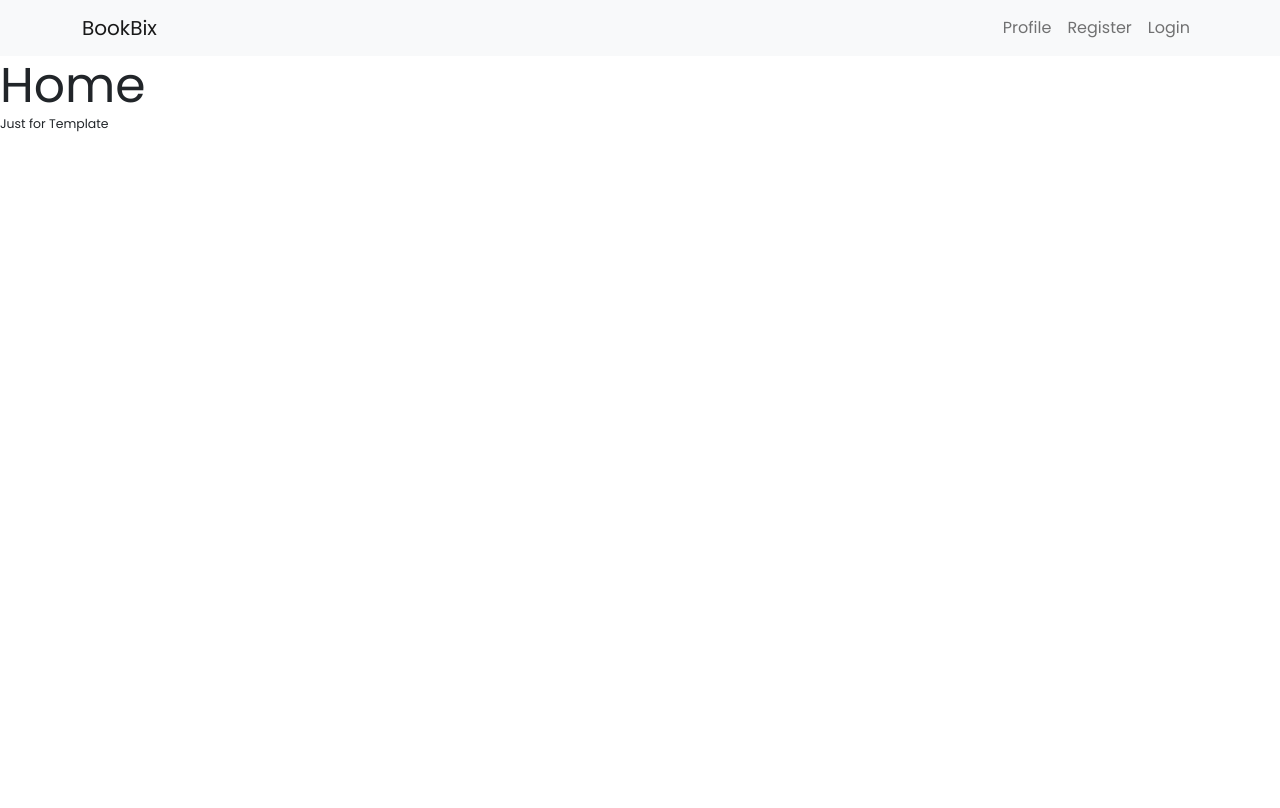
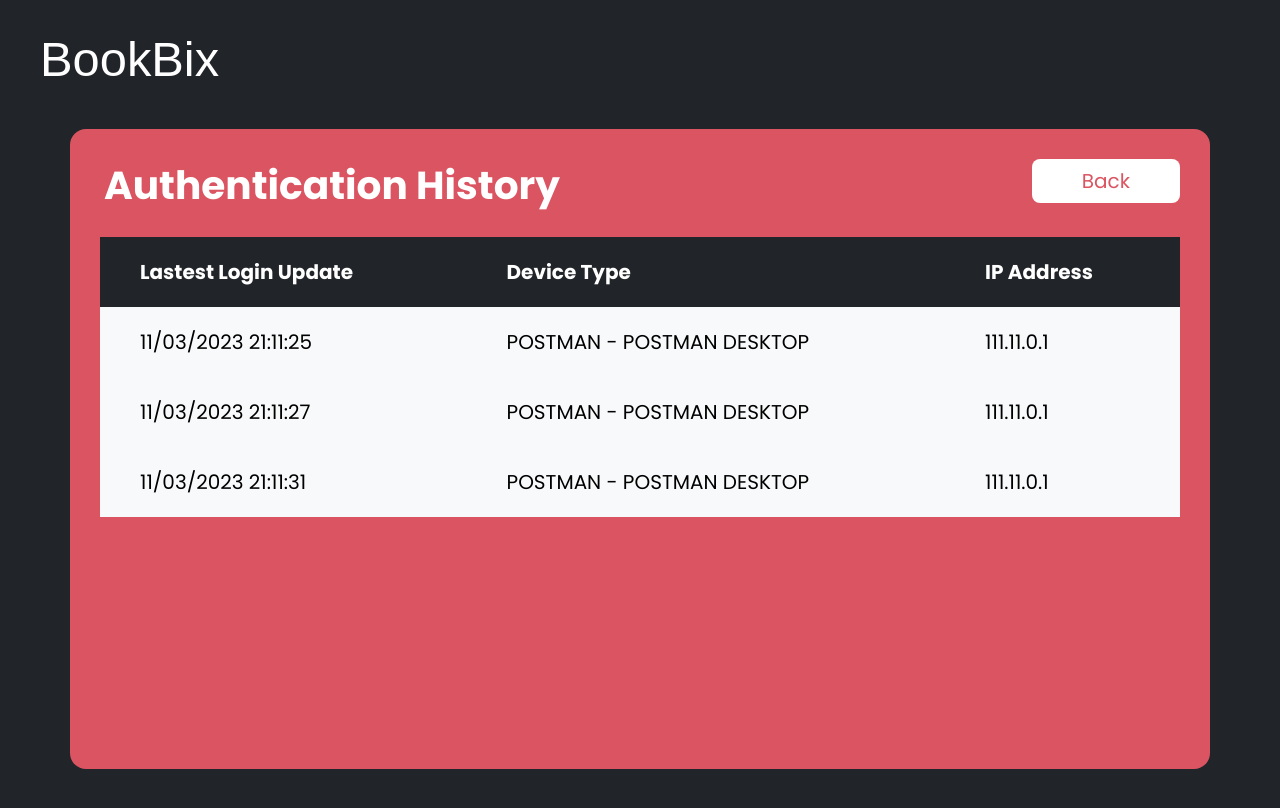
Before and after one commit to 2110336-2565-2/sec33_Group4_BookBix_Frontend, a React (Vite) app: page /customers/1/history in a window 1280 px wide. Shown: the top 808 px of the page. Built offline with nearby package versions, Linux system fonts and the light colour scheme; no server answers; a web font is replaced by a local one.

Commit message:
🐱‍👤Finish implement logginHistory

```diff
--- a/src/assets/scss/abstracts/_colors.scss
+++ b/src/assets/scss/abstracts/_colors.scss
@@ -1,11 +1,12 @@
+$black: #000000;
 $tint-black: #2e2e2e;
-$black: #000000;
+$shadow-red-magenta: #da4848;
 $red-magenta: #db5461;
 $salmon-orange: #eeac76;
+$baby-pink: #ebc1c1;
+$grey-white: #dad4d5;
 $base-white: #f1edee;
 $white: #ffffff;
-$baby-pink: #ebc1c1;
-$shadow-red-magenta: #DA4848;
 
 $theme-colors: (
   'dark': $tint-black,
--- a/src/assets/scss/components/_loggedinhistory.scss
+++ b/src/assets/scss/components/_loggedinhistory.scss
@@ -18,12 +18,10 @@
     padding: 10px 40px;
   }
   .back-btn {
-    background-color: white;
+    background-color: $white;
     color: $red-magenta;
     &:hover {
-      background-color: $red-magenta;
-      color: white;
-      border: 1px solid white;
+      background-color: $grey-white;
     }
     h5 {
       padding: 10px 50px;
--- /dev/null
+++ b/src/components/CustomTable.tsx
@@ -0,0 +1,45 @@
+import { Table } from 'react-bootstrap'
+import { HistoryInterface, HistoriesInterface, historyTitle } from '../interfaces/history.interface'
+
+export const HistoryTable = ({ histories }: HistoriesInterface) => {
+  return (
+    <Table borderless responsive="md">
+      <HistoryTableHeader />
+      {histories.map((history) => {
+        return <HistoryTableBody key={history.date} date={history.date} device={history.device} ip={history.ip} />
+      })}
+    </Table>
+  )
+}
+const HistoryTableHeader = () => {
+  return (
+    <thead className="table-dark">
+      <tr>
+        {historyTitle.map((header) => {
+          return (
+            <th key={header} scope="col">
+              <h5 className="fw-bold">{header}</h5>
+            </th>
+          )
+        })}
+      </tr>
+    </thead>
+  )
+}
+const HistoryTableBody = ({ date, device, ip }: HistoryInterface) => {
+  return (
+    <tbody>
+      <tr className="table-light">
+        <td>
+          <h5>{date}</h5>
+        </td>
+        <td>
+          <h5>{device}</h5>
+        </td>
+        <td>
+          <h5>{ip}</h5>
+        </td>
+      </tr>
+    </tbody>
+  )
+}
--- /dev/null
+++ b/src/interfaces/history.interface.ts
@@ -0,0 +1,11 @@
+export interface HistoriesInterface {
+  histories: HistoryInterface[]
+}
+
+export interface HistoryInterface {
+  date: string
+  device: string
+  ip: string
+}
+
+export const historyTitle = ['Lastest Login Update', 'Device Type', 'IP Address']
--- a/src/routes/App.tsx
+++ b/src/routes/App.tsx
@@ -32,7 +32,8 @@ function App() {
     }
   }
   useEffect(() => {
-    fetchUser()
+    console.log('fetch Data')
+    // fetchUser()
   }, [])
 
   return (
@@ -51,7 +52,7 @@ function App() {
         <Route path="/resetpassword" element={<ForgetPassword />} />
         <Route path="/resetpassword/:id" element={<ResetPassword />} />
         {/* Down Here is for easy test */}
-        <Route path="/login-history" element={<LoggedInHistory />} />
+        <Route path="/customers/:customerId/history" element={<LoggedInHistory />} />
       </Routes>
     </>
   )
--- a/src/screens/LoggedInHistory.tsx
+++ b/src/screens/LoggedInHistory.tsx
@@ -1,22 +1,53 @@
-import { Container, Row, Col, Table, Button } from 'react-bootstrap'
-import { Link } from 'react-router-dom'
-
-interface HistoriesInterface {
-  histories: HistoryInterface[]
-}
-interface HistoryInterface {
-  date: Date
-  deviceType: string
-  email: string
-  ipAddress: string
-}
+import { useState, useEffect } from 'react'
+import { Container, Row, Col } from 'react-bootstrap'
+import { Link, useParams, useNavigate } from 'react-router-dom'
+import { HistoryInterface } from '../interfaces/history.interface'
+import { HistoryTable } from '../components/CustomTable'
 
 const LoggedInHistory = () => {
-  const histories: HistoryInterface[] = [
-    { date: new Date('2022-03-25'), deviceType: 'Mobile', email: 'nick@mail.com', ipAddress: '162.1.1.1' },
-    { date: new Date('2022-01-25'), deviceType: 'Web', email: 'nick@mail.com', ipAddress: '162.1.1.1' },
-    { date: new Date('2021-08-21'), deviceType: 'Ipad', email: 'nick@mail.com', ipAddress: '162.1.1.1' },
-  ]
+  const { customerId } = useParams()
+  const [histories, setHistories] = useState<HistoryInterface[]>([])
+  const navigate = useNavigate()
+  const URL = `${import.meta.env.VITE_API_URL}/customers/${customerId}/history`
+
+  const fetchUser = async () => {
+    try {
+      const response = await fetch(URL, {
+        method: 'GET',
+        headers: {
+          'Content-Type': 'application/json',
+        },
+      })
+      let data = await response.json()
+      if (!response.ok) {
+        throw new Error(data.message || 'Something went wrong')
+      }
+      setHistories(data)
+    } catch (error) {
+      console.log('something went wrong')
+      navigate('/login')
+    }
+  }
+  useEffect(() => {
+    // fetchUser()
+    setHistories([
+      {
+        device: 'POSTMAN - POSTMAN DESKTOP',
+        ip: '111.11.0.1',
+        date: '11/03/2023 21:11:25',
+      },
+      {
+        device: 'POSTMAN - POSTMAN DESKTOP',
+        ip: '111.11.0.1',
+        date: '11/03/2023 21:11:27',
+      },
+      {
+        device: 'POSTMAN - POSTMAN DESKTOP',
+        ip: '111.11.0.1',
+        date: '11/03/2023 21:11:31',
+      },
+    ])
+  }, [])
 
   return (
     <Container fluid className="history-page fill bg-dark">
@@ -31,7 +62,7 @@ const LoggedInHistory = () => {
                 <h2 className="fw-bold p-1">Authentication History</h2>
               </Col>
               <Col xs="auto" md="auto">
-                <Link to="/" className="nav-link  border border-1 rounded-2 back-btn align-self-center">
+                <Link to="/" className="nav-link rounded-3 back-btn">
                   <h5>Back</h5>
                 </Link>
               </Col>
@@ -46,59 +77,4 @@ const LoggedInHistory = () => {
   )
 }
 
-const HistoryTable = ({ histories }: HistoriesInterface) => {
-  return (
-    <Table borderless responsive="md">
-      <HistoryTableHeader />
-      {histories.map((history) => {
-        return (
-          <HistoryTableBody
-            key={history.date.toDateString()}
-            date={history.date}
-            deviceType={history.deviceType}
-            email={history.email}
-            ipAddress={history.ipAddress}
-          />
-        )
-      })}
-    </Table>
-  )
-}
-const HistoryTableHeader = () => {
-  const headerText = ['Lastest Login Update', 'Device Type', 'Email', 'IP Address']
-
-  return (
-    <thead className="table-dark">
-      <tr>
-        {headerText.map((header) => {
-          return (
-            <th key={header} scope="col">
-              <h5 className="fw-bold">{header}</h5>
-            </th>
-          )
-        })}
-      </tr>
-    </thead>
-  )
-}
-const HistoryTableBody = ({ date, deviceType, email, ipAddress }: HistoryInterface) => {
-  return (
-    <tbody>
-      <tr className="table-light">
-        <td>
-          <h5>{date.toDateString()}</h5>
-        </td>
-        <td>
-          <h5>{deviceType}</h5>
-        </td>
-        <td>
-          <h5>{email}</h5>
-        </td>
-        <td>
-          <h5>{ipAddress}</h5>
-        </td>
-      </tr>
-    </tbody>
-  )
-}
 export default LoggedInHistory
```
